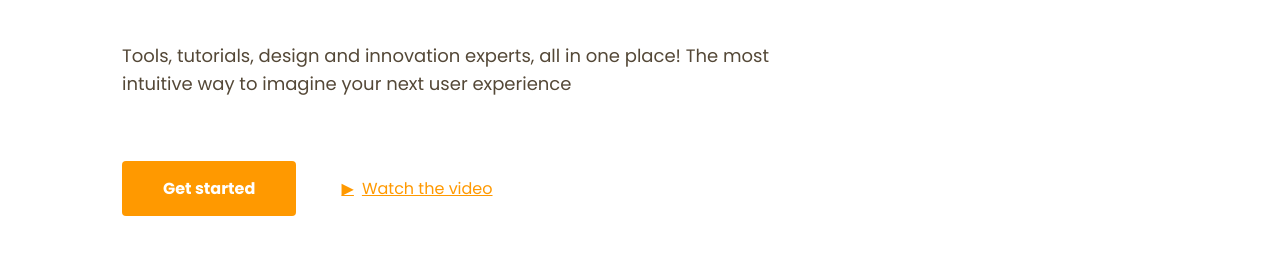
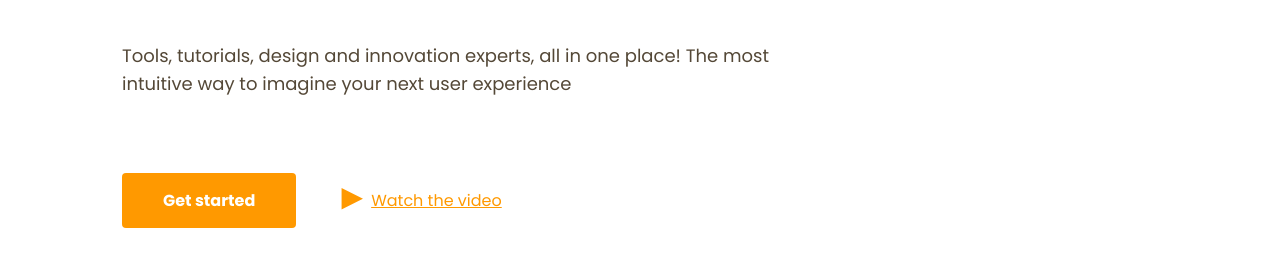
Before and after one commit to Gorinich88/figma, a plain HTML site: page index.html in a window 1280 px wide. Shown: the part 494-760 px from the top of the page. Drawn offline with Linux system fonts and the light colour scheme.

Commit message:
add change icon

```diff
--- a/index.html
+++ b/index.html
@@ -35,7 +35,7 @@
         <p class="hero_text">Tools, tutorials, design and innovation experts, all in one place! The most intuitive way to imagine your next user experience</p>
         <div class="hero_btn">
           <button class="btn_started">Get started</button>
-          <button class="icon_btn"><i class="icon">▶</i>Watch the video</button>
+          <button class="icon_btn"><i class="icon">▶</i><u>Watch the video</u></button>
         </div>
       </div>
       <div class="img_hero"><img src="assets/heroes.svg" alt="happy people"></div>
--- a/style.css
+++ b/style.css
@@ -117,13 +117,13 @@ border-radius: 4px;
 border: none;
 font-family: Poppins;
 font-weight: normal;
-text-decoration-line: underline;
 }
 .icon {
   color: #FF9900;
   font-style: normal;
   padding-right: 8px;
   text-decoration: none;
+  font-size: 28px;
 }
 .img_hero {
   margin-top: 128px;
```
